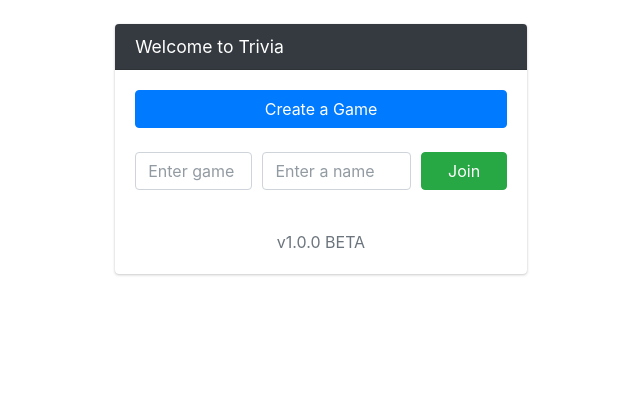
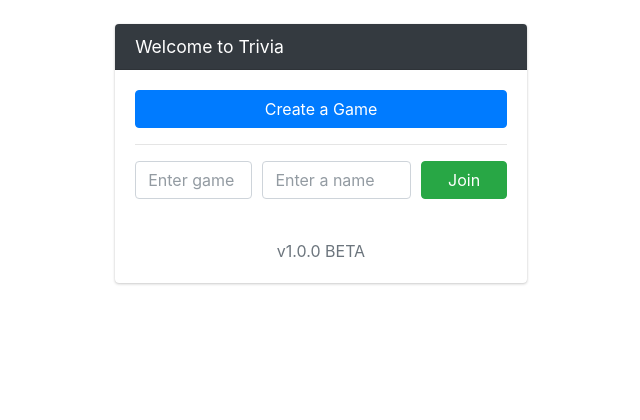
Before and after one commit to scaratozzolo/TriviaWebApp, a Flask app: page / in a window 1280 px wide. Shown: the top 420 px of the page, without its empty margins (319-959 px from the left). Run offline with Flask 2, Linux system fonts and the light colour scheme; some libraries are stand-ins or nearby versions.

Commit message:
index form division

```diff
--- a/app/templates/index.html
+++ b/app/templates/index.html
@@ -12,9 +12,11 @@
 
         <div class="card-body">
 
-            <div class="d-flex flex-column pb-4">
+            <div class="d-flex flex-column">
                 <a class="btn btn-primary" href="/create">Create a Game</a>
             </div>
+
+            <hr />
 
             <div class="d-flex flex-column">
                 <form action="/" method="post">
```
